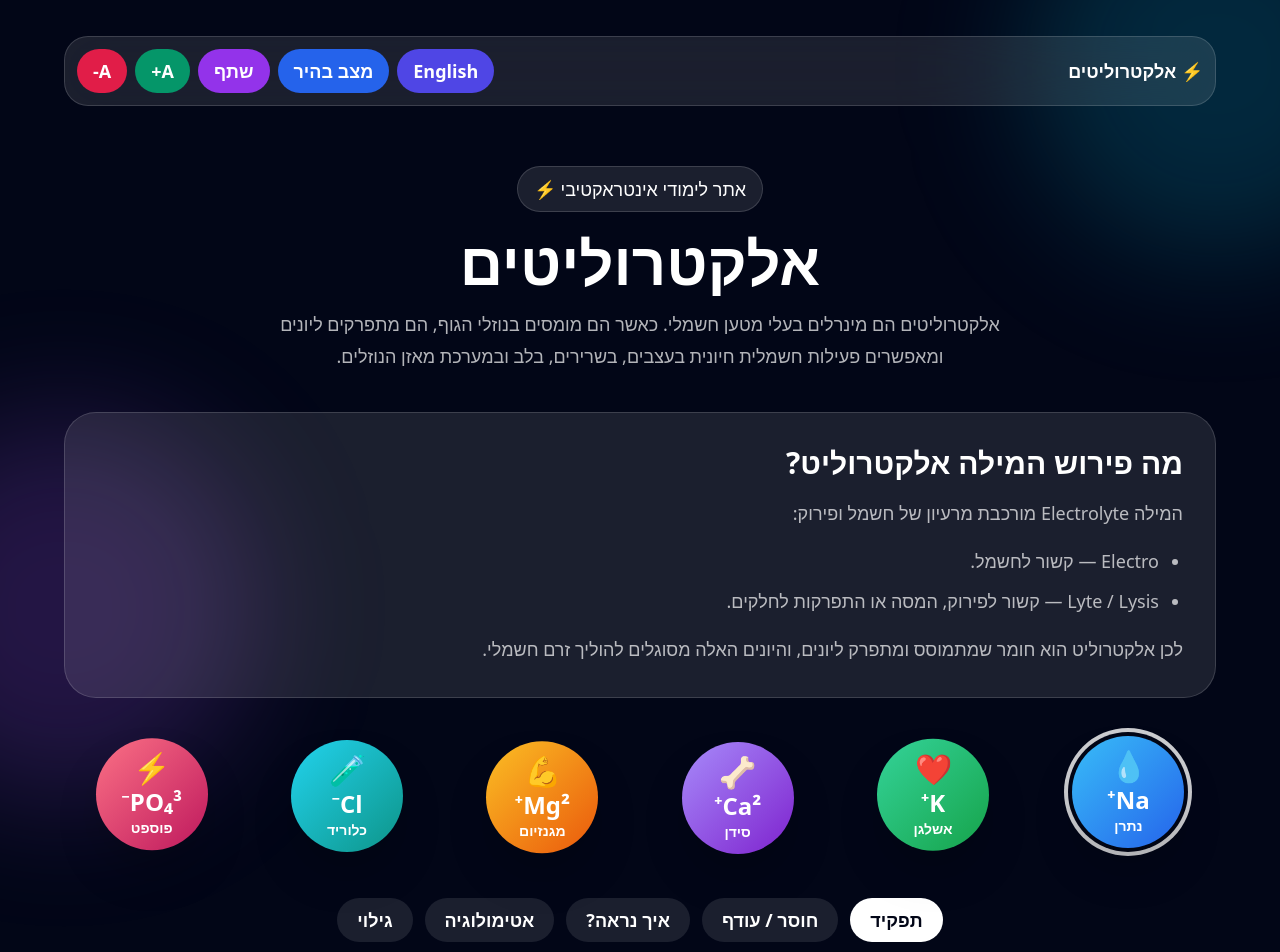
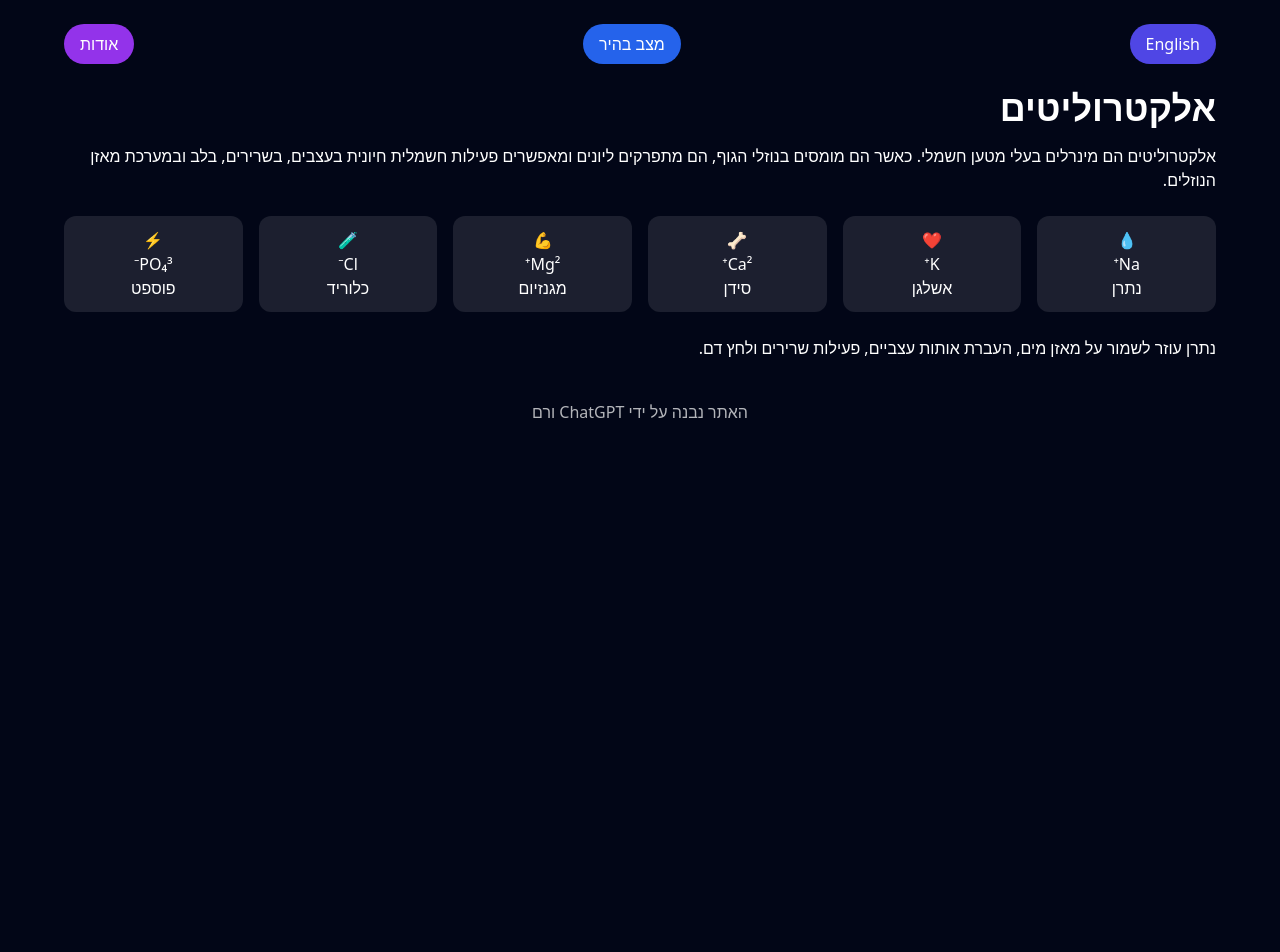
Before and after one commit to rexram987-create/electrolytes-interactive, a React (Vite) app: page / in a window 1280 px wide. Shown: the top 952 px of the page. After the commit the page ends 800 px from the top, so only its background shows below. Built offline with nearby package versions, Linux system fonts and the light colour scheme.

Commit message:
Add About modal and footer

```diff
--- a/src/App.jsx
+++ b/src/App.jsx
@@ -19,9 +19,7 @@ function playClick() {
     gain.connect(context.destination);
     oscillator.start();
     oscillator.stop(context.currentTime + 0.17);
-  } catch {
-    // sound is optional
-  }
+  } catch {}
 }
 
 function InfoBlock({ title, children, light }) {
@@ -41,124 +39,63 @@ export default function App() {
   const [dark, setDark] = useState(true);
   const [fontScale, setFontScale] = useState(1);
   const [copied, setCopied] = useState(false);
+  const [showAbout, setShowAbout] = useState(false);
 
   const selected = t.ions.find((ion) => ion.id === selectedId) || t.ions[0];
   const light = !dark;
   const pageClass = dark ? "bg-slate-950 text-white" : "bg-slate-100 text-slate-950";
   const cardClass = dark ? "bg-white/10 border-white/15" : "bg-white border-slate-200 shadow-xl";
   const muted = dark ? "text-white/70" : "text-slate-700";
-  const textSizeClass = fontScale === 0 ? "text-base" : fontScale === 1 ? "text-lg" : "text-xl";
 
-  const tabs = useMemo(
-    () => [["role", t.tabs.role], ["balance", t.tabs.balance], ["visual", t.tabs.visual], ["etymology", t.tabs.etymology], ["discovery", t.tabs.discovery]],
-    [t]
-  );
-
-  const chooseIon = (ion) => {
-    setSelectedId(ion.id);
-    setTab("role");
-    playClick();
-  };
-
-  const changeLanguage = () => {
-    playClick();
-    setLang((current) => (current === "he" ? "en" : "he"));
-    setTab("role");
-  };
-
-  const shareSite = async () => {
-    playClick();
-    try {
-      if (navigator.share) {
-        await navigator.share({ title: t.title, url: window.location.href });
-      } else {
-        await navigator.clipboard.writeText(window.location.href);
-        setCopied(true);
-        setTimeout(() => setCopied(false), 1600);
-      }
-    } catch {
-      setCopied(false);
-    }
-  };
-
-  const changeTextSize = (direction) => {
-    playClick();
-    setFontScale((value) => direction === "up" ? Math.min(2, value + 1) : Math.max(0, value - 1));
-  };
+  const tabs = useMemo(() => [["role", t.tabs.role], ["balance", t.tabs.balance], ["visual", t.tabs.visual], ["etymology", t.tabs.etymology], ["discovery", t.tabs.discovery]], [t]);
 
   return (
-    <div dir={t.dir} className={`min-h-screen p-6 overflow-hidden ${pageClass} ${textSizeClass}`}>
-      <div className="fixed inset-0 pointer-events-none">
-        <div className="absolute -top-32 -right-32 h-96 w-96 rounded-full bg-cyan-500/20 blur-3xl" />
-        <div className="absolute bottom-0 -left-32 h-96 w-96 rounded-full bg-purple-500/20 blur-3xl" />
-      </div>
+    <div dir={t.dir} className={`min-h-screen p-6 ${pageClass}`}>
+      <div className="max-w-6xl mx-auto">
 
-      <div className="relative max-w-6xl mx-auto">
-        <div className={`sticky top-3 z-30 mb-8 rounded-3xl border ${cardClass} backdrop-blur-xl p-3 flex flex-wrap gap-2 items-center justify-between`}>
-          <div className="font-black">⚡ {t.title}</div>
-          <div className="flex flex-wrap gap-2">
-            <button onClick={changeLanguage} className="rounded-full px-4 py-2 bg-indigo-600 text-white font-bold">{t.languageButton}</button>
-            <button onClick={() => { playClick(); setDark(!dark); }} className="rounded-full px-4 py-2 bg-blue-600 text-white font-bold">{dark ? t.darkButton : t.lightButton}</button>
-            <button onClick={shareSite} className="rounded-full px-4 py-2 bg-purple-600 text-white font-bold">{copied ? t.copied : t.share}</button>
-            <button onClick={() => changeTextSize("up")} className="rounded-full px-4 py-2 bg-emerald-600 text-white font-bold">A+</button>
-            <button onClick={() => changeTextSize("down")} className="rounded-full px-4 py-2 bg-rose-600 text-white font-bold">A-</button>
-          </div>
+        {/* HEADER */}
+        <div className="flex justify-between mb-6">
+          <button onClick={() => setLang(lang === "he" ? "en" : "he")} className="bg-indigo-600 text-white px-4 py-2 rounded-full">{t.languageButton}</button>
+          <button onClick={() => setDark(!dark)} className="bg-blue-600 text-white px-4 py-2 rounded-full">{dark ? t.darkButton : t.lightButton}</button>
+          <button onClick={() => setShowAbout(true)} className="bg-purple-600 text-white px-4 py-2 rounded-full">אודות</button>
         </div>
 
-        <motion.header initial={{ opacity: 0, y: 30 }} animate={{ opacity: 1, y: 0 }} className="text-center py-10">
-          <div className={`inline-flex rounded-full border px-4 py-2 mb-5 ${cardClass}`}>{t.badge}</div>
-          <h1 className="text-4xl sm:text-6xl font-black mb-4">{t.title}</h1>
-          <p className={`${muted} leading-8 max-w-3xl mx-auto`}>{t.subtitle}</p>
-        </motion.header>
+        <h1 className="text-4xl font-bold mb-4">{t.title}</h1>
+        <p className="mb-6">{t.subtitle}</p>
 
-        <section className={`rounded-[2rem] border p-6 sm:p-8 mb-10 ${cardClass}`}>
-          <h2 className="text-3xl font-black mb-4">{t.wordTitle}</h2>
-          <p className={`${muted} leading-8 mb-4`}>{t.wordIntro}</p>
-          <ul className={`${muted} leading-8 list-disc ${lang === "he" ? "pr-6" : "pl-6"} space-y-2`}>
-            <li>{t.electro}</li>
-            <li>{t.lyte}</li>
-          </ul>
-          <p className={`${muted} leading-8 mt-4`}>{t.wordSummary}</p>
-        </section>
-
-        <div className="grid grid-cols-2 sm:grid-cols-3 md:grid-cols-6 gap-5 mb-10 place-items-center">
-          {t.ions.map((ion, index) => (
-            <motion.button key={ion.id} onClick={() => chooseIon(ion)} whileHover={{ scale: 1.08 }} whileTap={{ scale: 0.94 }} animate={{ y: [0, -8, 0] }} transition={{ duration: 2.5 + index * 0.18, repeat: Infinity }} className={`rounded-full p-1 ${selected.id === ion.id ? "ring-4 ring-white/80" : ""}`}>
-              <div className={`h-28 w-28 rounded-full bg-gradient-to-br ${ion.color} flex flex-col items-center justify-center shadow-2xl text-white`}>
-                <div className="text-3xl">{ion.emoji}</div>
-                <div className="text-2xl font-black">{ion.symbol}</div>
-                <div className="text-sm font-bold">{ion.name}</div>
-              </div>
-            </motion.button>
+        {/* IONS */}
+        <div className="grid grid-cols-2 md:grid-cols-6 gap-4 mb-6">
+          {t.ions.map(i => (
+            <button key={i.id} onClick={() => setSelectedId(i.id)} className="p-3 bg-white/10 rounded-xl">
+              <div>{i.emoji}</div>
+              <div>{i.symbol}</div>
+              <div>{i.name}</div>
+            </button>
           ))}
         </div>
 
-        <div className="flex flex-wrap justify-center gap-3 mb-6">
-          {tabs.map(([key, label]) => (
-            <button key={key} onClick={() => { playClick(); setTab(key); }} className={`rounded-full px-5 py-2 font-bold transition ${tab === key ? "bg-white text-slate-950" : dark ? "bg-white/10 text-white hover:bg-white/20" : "bg-slate-200 text-slate-900 hover:bg-slate-300"}`}>{label}</button>
-          ))}
+        {/* CONTENT */}
+        <div>{selected.role}</div>
+
+        {/* FOOTER */}
+        <div className="text-center mt-10 opacity-70">
+          האתר נבנה על ידי ChatGPT ורם
         </div>
 
-        <AnimatePresence mode="wait">
-          <motion.section key={selected.id + tab + lang} initial={{ opacity: 0, x: 40, scale: 0.98 }} animate={{ opacity: 1, x: 0, scale: 1 }} exit={{ opacity: 0, x: -40, scale: 0.98 }} transition={{ duration: 0.35 }} className={`rounded-[2rem] border p-6 sm:p-8 shadow-2xl ${cardClass}`}>
-            <div className={`inline-flex rounded-3xl bg-gradient-to-br ${selected.color} p-5 mb-5 text-4xl text-white`}>{selected.emoji}</div>
-            <h2 className="text-3xl font-black mb-2">{selected.name} <span className={dark ? "text-white/50" : "text-slate-500"}>{selected.symbol}</span></h2>
-            <p className={dark ? "text-white/50 mb-6" : "text-slate-500 mb-6"}>{selected.location}</p>
-
-            {tab === "role" && <div className="grid md:grid-cols-2 gap-5"><InfoBlock light={light} title={t.labels.role}>{selected.role}</InfoBlock><InfoBlock light={light} title={t.labels.importance}>{selected.importance}</InfoBlock></div>}
-            {tab === "balance" && <div className="grid md:grid-cols-2 gap-5"><InfoBlock light={light} title={t.labels.low}>{selected.low}</InfoBlock><InfoBlock light={light} title={t.labels.high}>{selected.high}</InfoBlock></div>}
-            {tab === "visual" && <InfoBlock light={light} title={t.labels.visual}>{selected.visual}</InfoBlock>}
-            {tab === "etymology" && <InfoBlock light={light} title={t.labels.etymology}><ul className={`list-disc ${lang === "he" ? "pr-6" : "pl-6"} space-y-2`}>{selected.etymology.map((line, index) => <li key={index}>{line}</li>)}</ul></InfoBlock>}
-            {tab === "discovery" && <div className="grid md:grid-cols-2 gap-5"><InfoBlock light={light} title={t.labels.discoverer}>{selected.discoverer}</InfoBlock><InfoBlock light={light} title={t.labels.life}>{selected.life}</InfoBlock><InfoBlock light={light} title={t.labels.year}>{selected.year}</InfoBlock><InfoBlock light={light} title={t.labels.place}>{selected.place}</InfoBlock><div className="md:col-span-2"><InfoBlock light={light} title={t.labels.discovery}>{selected.discovery}</InfoBlock></div></div>}
-          </motion.section>
+        {/* ABOUT MODAL */}
+        <AnimatePresence>
+          {showAbout && (
+            <motion.div className="fixed inset-0 bg-black/70 flex items-center justify-center" initial={{opacity:0}} animate={{opacity:1}} exit={{opacity:0}}>
+              <motion.div className="bg-white text-black p-6 rounded-2xl max-w-md text-center" initial={{scale:0.8}} animate={{scale:1}} exit={{scale:0.8}}>
+                <h2 className="text-2xl font-bold mb-4">אודות</h2>
+                <img src="/ram-profile.jpg" className="w-32 h-32 mx-auto rounded-full mb-4" />
+                <p>נבנה על ידי רם בשיתוף ChatGPT</p>
+                <button onClick={()=>setShowAbout(false)} className="mt-4 bg-red-500 text-white px-4 py-2 rounded">סגור</button>
+              </motion.div>
+            </motion.div>
+          )}
         </AnimatePresence>
 
-        <section className="mt-10 rounded-[2rem] bg-gradient-to-br from-cyan-400/20 to-purple-500/20 border border-white/15 p-6 sm:p-8">
-          <h2 className="text-3xl font-black mb-5">{t.factsTitle}</h2>
-          <div className="grid md:grid-cols-3 gap-5">
-            {t.facts.map(([title, text]) => <InfoBlock key={title} light={light} title={title}>{text}</InfoBlock>)}
-          </div>
-        </section>
       </div>
     </div>
   );
```
